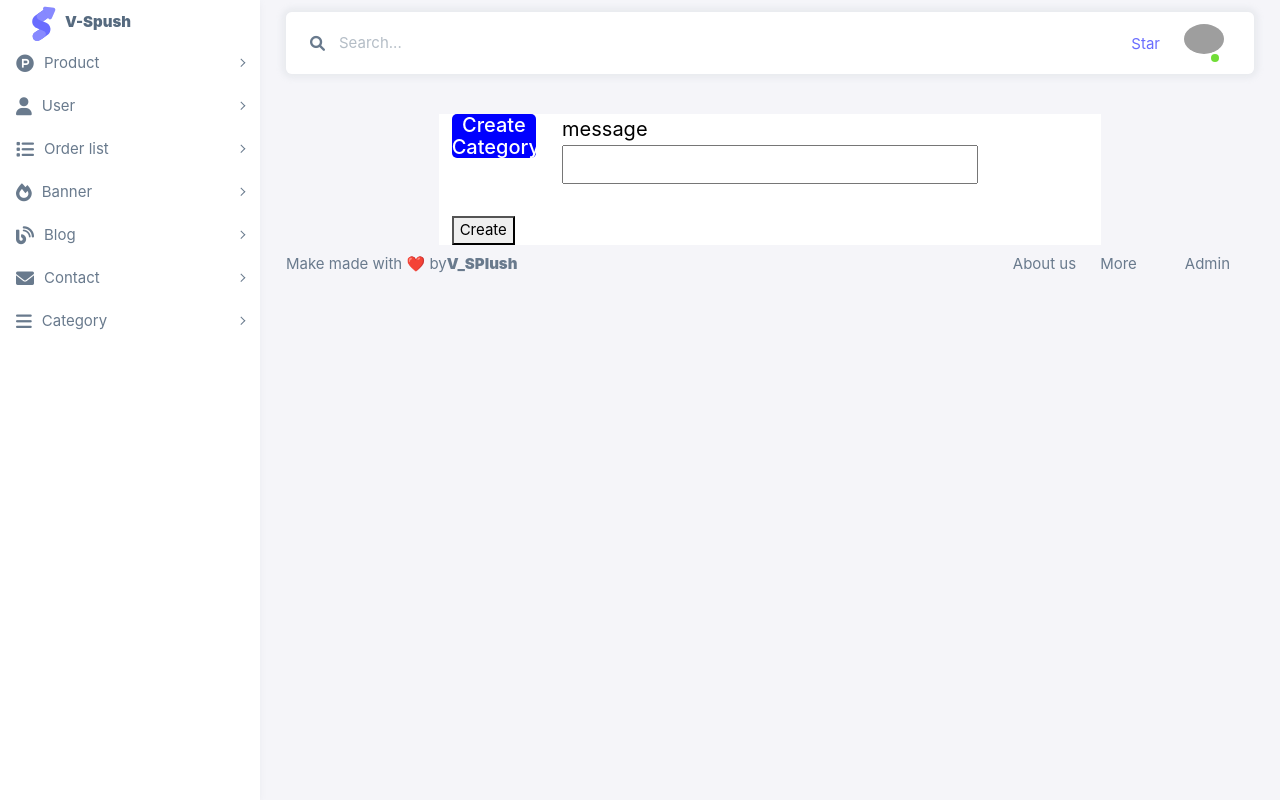
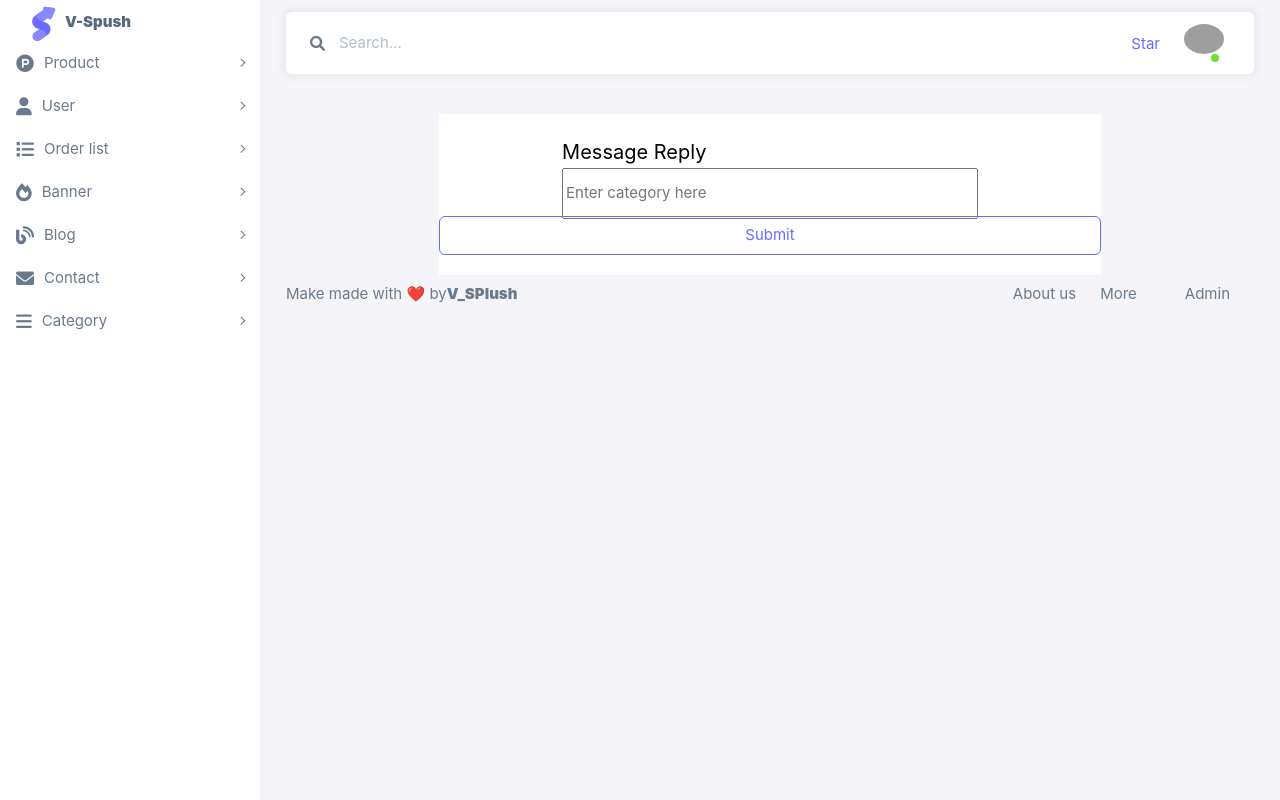
Before and after one commit to HoThiSang/V-Spush-front-end-admin, a React (Create React App) app: page /create-category in a window 1280 px wide. Built offline with nearby package versions, Linux system fonts and the light colour scheme; grey boxes are pictures that could not be loaded; a web font is replaced by a local one.

Commit message:
feat: handle-api-create-category refer to 225

```diff
--- a/src/components/Contact.js
+++ b/src/components/Contact.js
@@ -1,11 +1,10 @@
-
 function Contact(props) {
-  const { title,name, value, onChange } = props;
+  const { title, name, value } = props;
   return (
     <div className="row">
-    <div className="col-lg-2">
-                <h3 className="update-contact">{title}</h3>
-              </div>
+      <div className="col-lg-2">
+        <h3 className="update-contact">{title}</h3>
+      </div>
       <div className="col-lg-8">
         <label htmlFor="name" className="object-contact">
           {name}
@@ -14,10 +13,9 @@ function Contact(props) {
         <input
           type="text"
           name=""
-           id="message"
+          id="message"
           value={value}
           className="input-update-contact"
-          onChange={props.onChange}
         />
       </div>
       <div className="col-lg-2"></div>
--- a/src/pages/Category/CreateCategory.js
+++ b/src/pages/Category/CreateCategory.js
@@ -3,32 +3,30 @@ import { useForm } from "react-hook-form";
 import axiosService from "../../services/configAxios";
 import { useNavigate } from "react-router";
 import AdminLayout from "../../layouts/AdminLayout";
-import Contact from "../../components/Contact";
 function CreateCategory() {
   const [category_name, setName] = useState("");
-  const [success, setSuccess] = useState("Let's create");
-
-  const navigate = useNavigate();
   const {
     register,
     handleSubmit,
     formState: { errors },
   } = useForm();
-  const createCategory = async (e) => {
-    e.preventDefault();
+
+  const navigate = useNavigate();
+  const createCategory = async () => {
     try {
       const response = await axiosService.post(`/categories-create`, {
         category_name,
       });
-      setSuccess("Create category successfully");
+      navigate("/categories");
     } catch (error) {
       console.log("Error create category", error);
     }
   };
-  const getName = (e) => {
-    setName(e.target.value);
-    console.log(e.target.value);
-  };
+  const getName=(e)=>{
+    setName(e.target.value)
+    console.log(e.target.value)
+}
+
   return (
     <>
       <AdminLayout>
@@ -37,25 +35,45 @@ function CreateCategory() {
             <div className="col-lg-2"></div>
             <div className="col-lg-8 form-update-contact">
               <form onSubmit={handleSubmit(createCategory)}>
-                <Contact
-                  name ="Category name"
-                  value={category_name}
-                  title="Create Category"
-                  onChange={getName}
+              <div className="row">
+                <div className="col-lg-2"></div>
+                <div className="col-lg-8">
+                  <br />
+                  <label htmlFor="message" className="object-contact">
+                    Message Reply
+                  </label>
+                  <br />
+                  <input
                     {...register("message", {
                       required: "Message is required",
                       validate: (value) =>
                         value.length > 10 ||
                         "Message must be longer than 10 characters",
                     })}
+                    type="text"
+                    id="message"
+                    placeholder="Enter category here"
+                    onChange={getName}
+                    className="input-update-contact"
                   />
+                </div>
                 <br />
                 {errors.message && (
                   <p className="error-input">{errors.message.message}</p>
                 )}
-                <button type="submit">Create</button>
+
+                <button
+                  type="submit"
+                  className="btn btn-outline-primary input-update-contact"
+                >
+                  Submit
+                </button>
+
+                <div className="col-lg-2"></div>
+              </div>
               </form>
             </div>
+            <div className="col-lg-2"></div>
           </div>
         </div>
       </AdminLayout>
```
Lines whose indentation alone changed are shown as unchanged.
